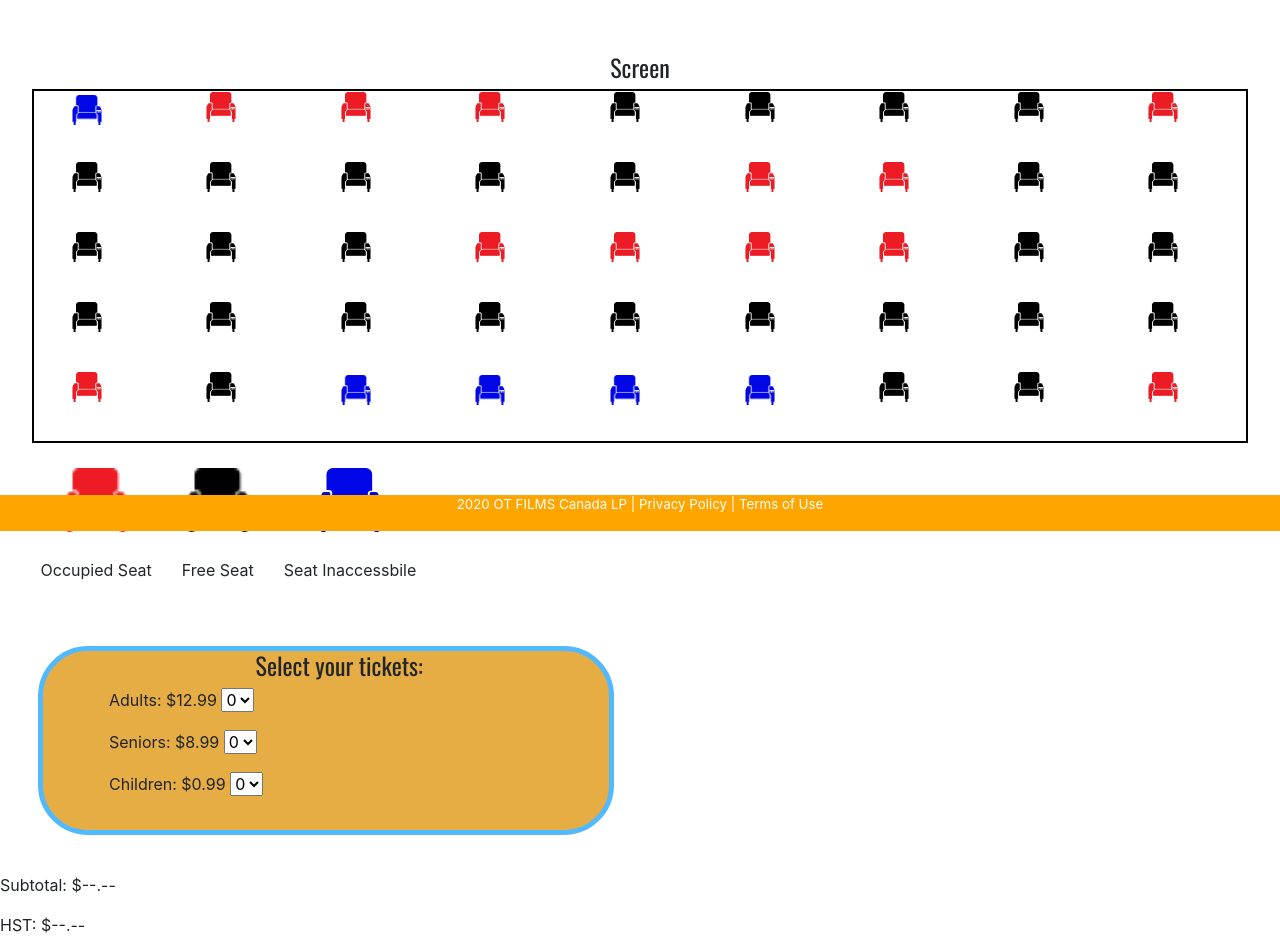
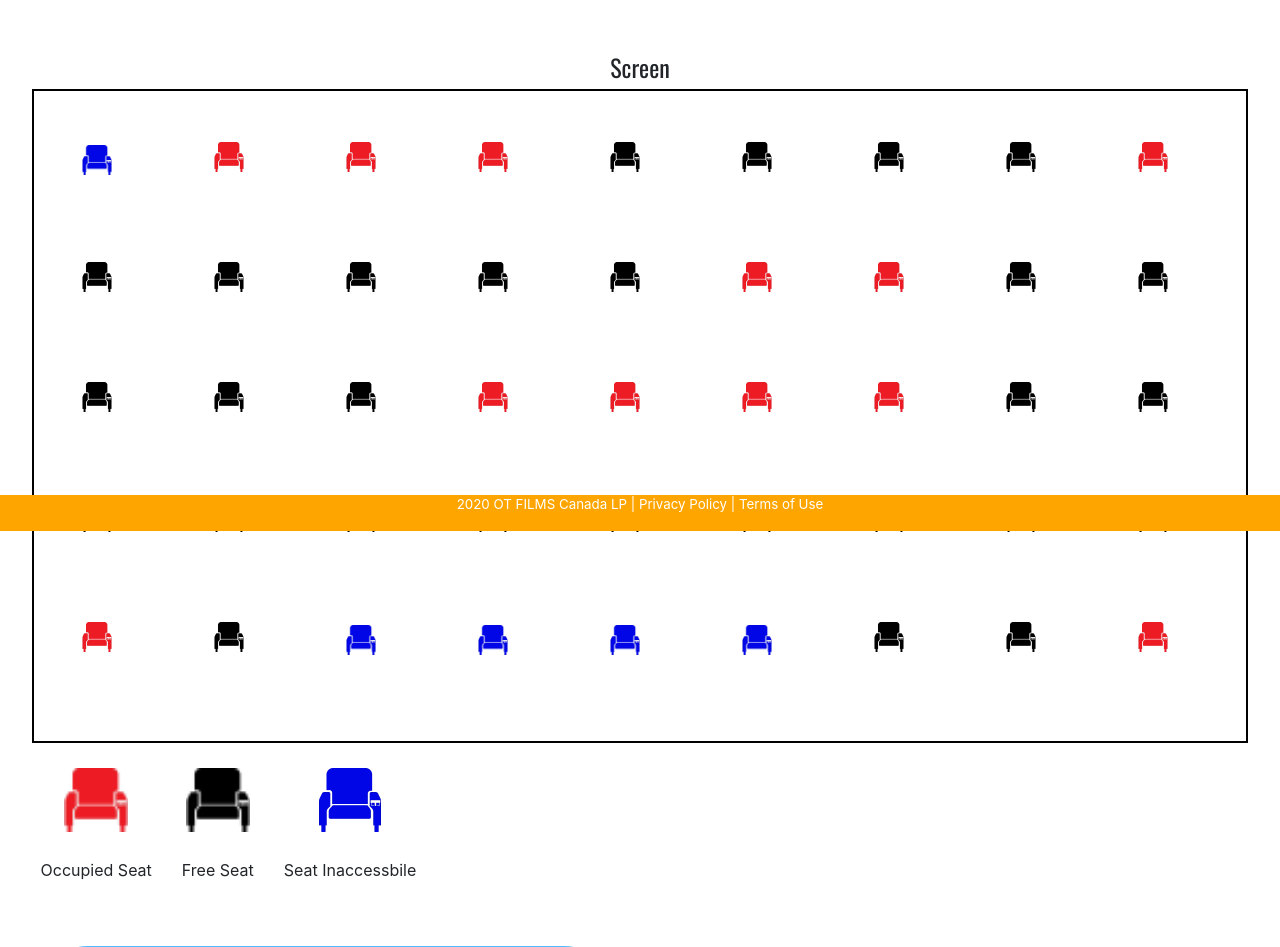
Before and after one commit to ahmetkca/FinalProjectWeb, a PHP site: page /bookSeats.php in a window 1280 px wide. Shown: the part 269-1216 px from the top of the page. Run offline with PHP 8.4, Linux system fonts and the light colour scheme.

Commit message:
fix seat spacing

```diff
--- a/bookSeatStyle.css
+++ b/bookSeatStyle.css
@@ -3,6 +3,8 @@
     width: 95%;
     margin-left: auto;
     margin-right: auto;
+    border-collapse: separate;
+    border-spacing: 25px 50px;
 
 }
 .seatLegend{
```
